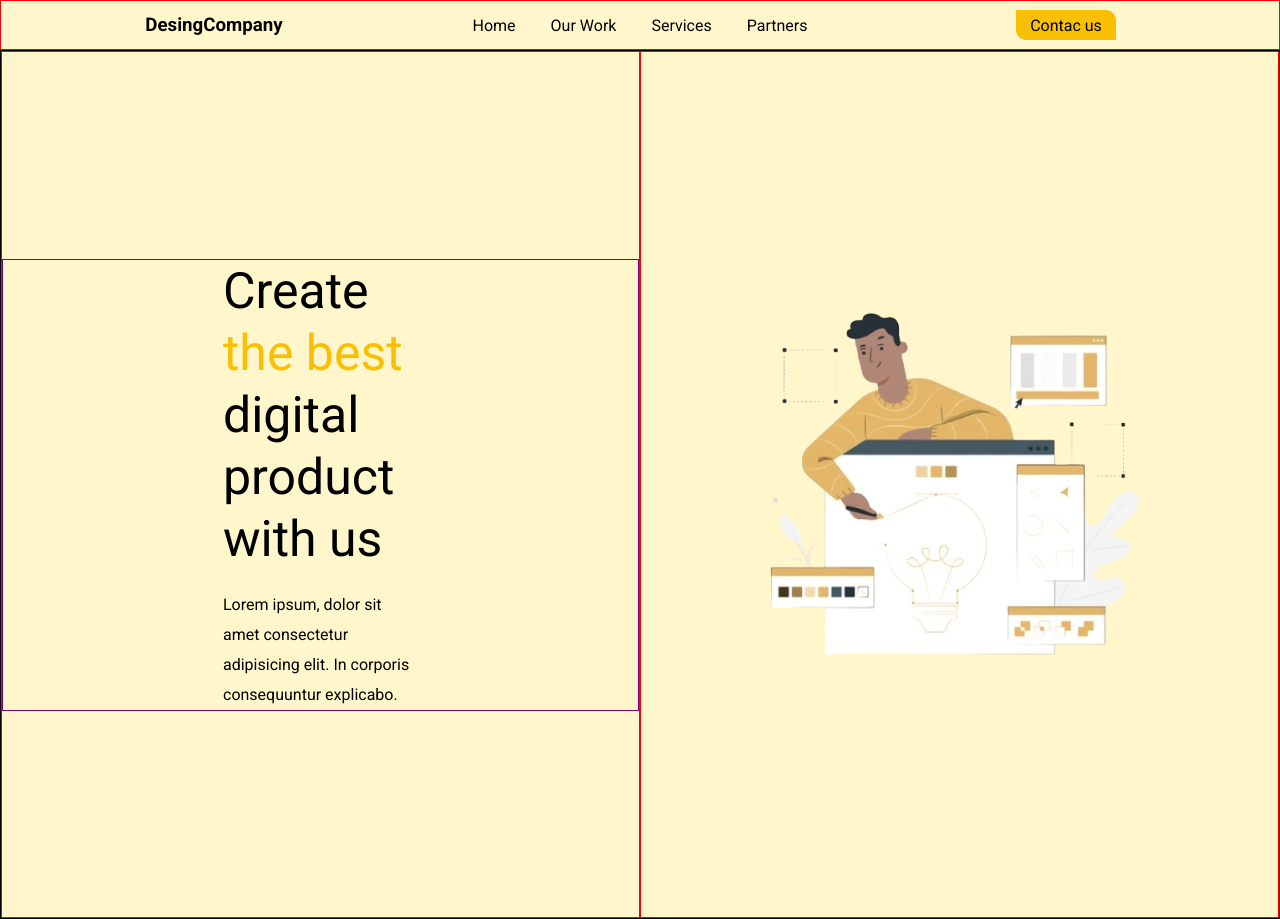
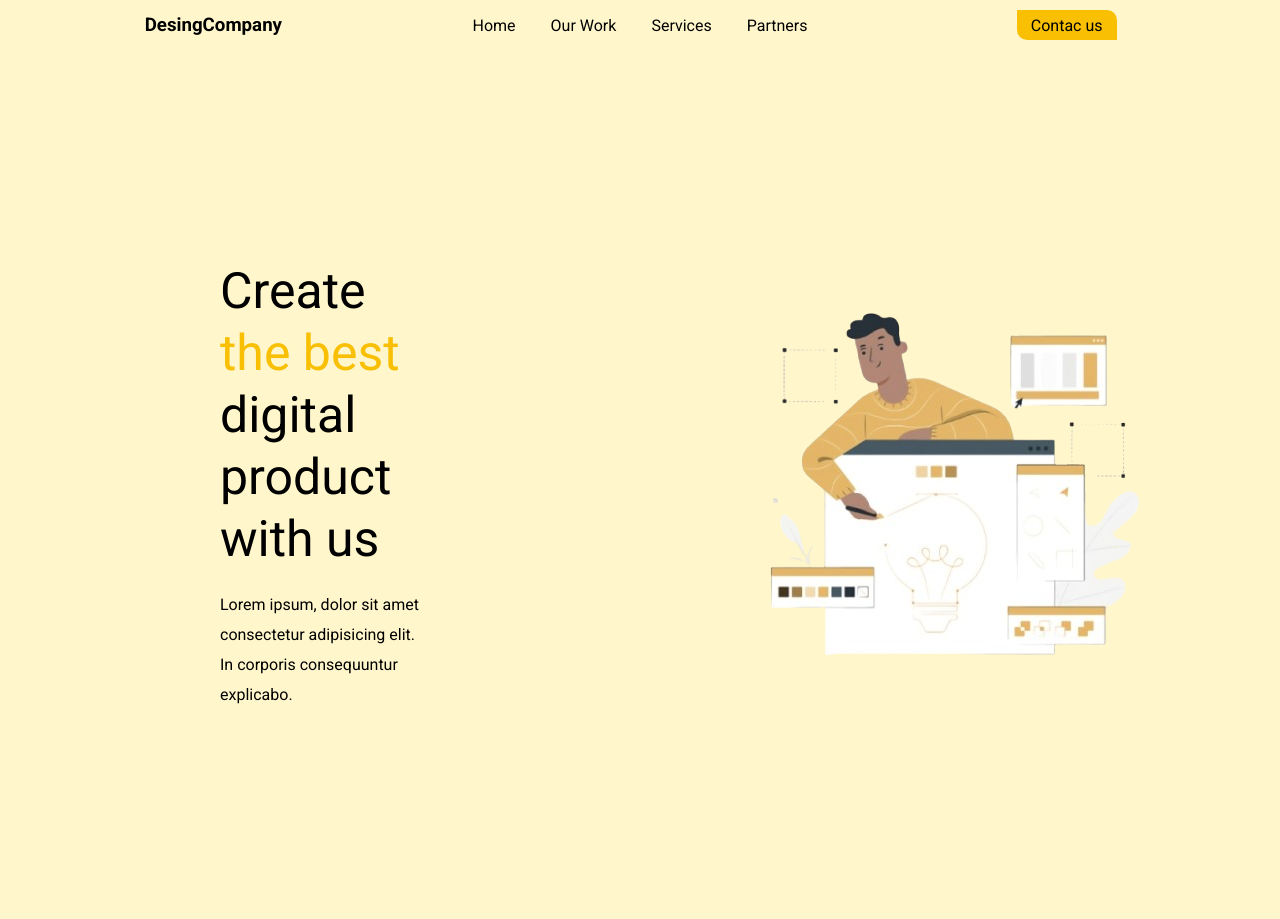
Before and after one commit to gutiii-ops/entrega_flexbox, a plain HTML site: page index.html in a window 1280 px wide. Drawn offline with Linux system fonts and the light colour scheme.

Commit message:
quit borders

```diff
--- a/styles.css
+++ b/styles.css
@@ -16,7 +16,6 @@ header > nav {
   width: 100%;
   height: 50px;
   background-color: rgb(255, 247, 203);
-  border: 1px solid red;
 }
 .company_name {
   width: calc(100% / 3);
@@ -76,7 +75,6 @@ header > nav {
   width: 100%;
   height: 869px;
   background-color: rgb(255, 247, 203);
-  border: 1px solid black;
 }
 .landing_page_intro_text {
   display: flex;
@@ -84,10 +82,8 @@ header > nav {
   justify-content: center;
   width: calc(100% / 2);
   height: 100%;
-  border: 1px solid red;
 }
 .landing_page_intro_text > article {
-  border: 1px solid purple;
   padding-left: 220px;
   padding-right: 220px;
 }
@@ -109,5 +105,4 @@ line-height: 30px;
   justify-content: center;
   width: calc(100% / 2);
   height: 100%;
-  border: 1px solid red;
 }
```
